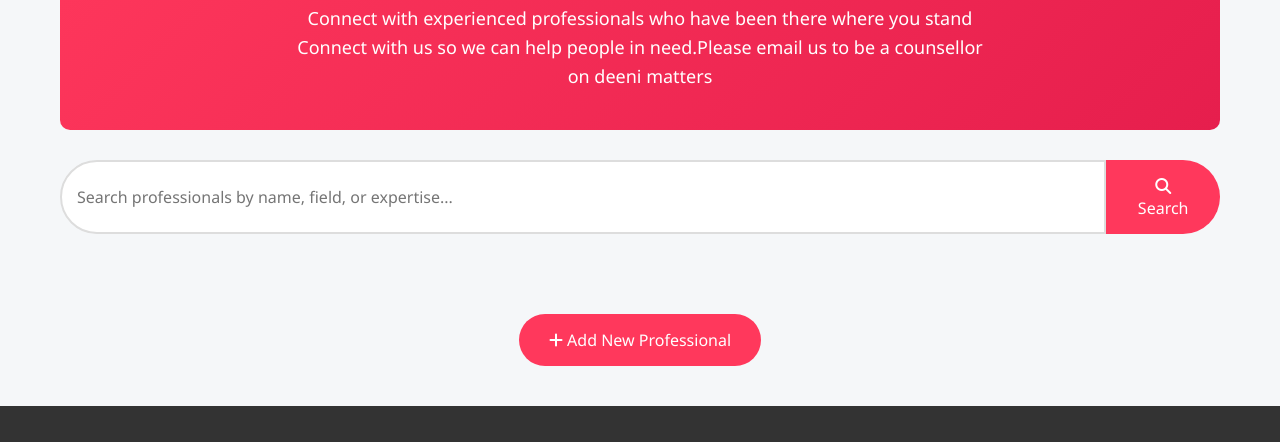
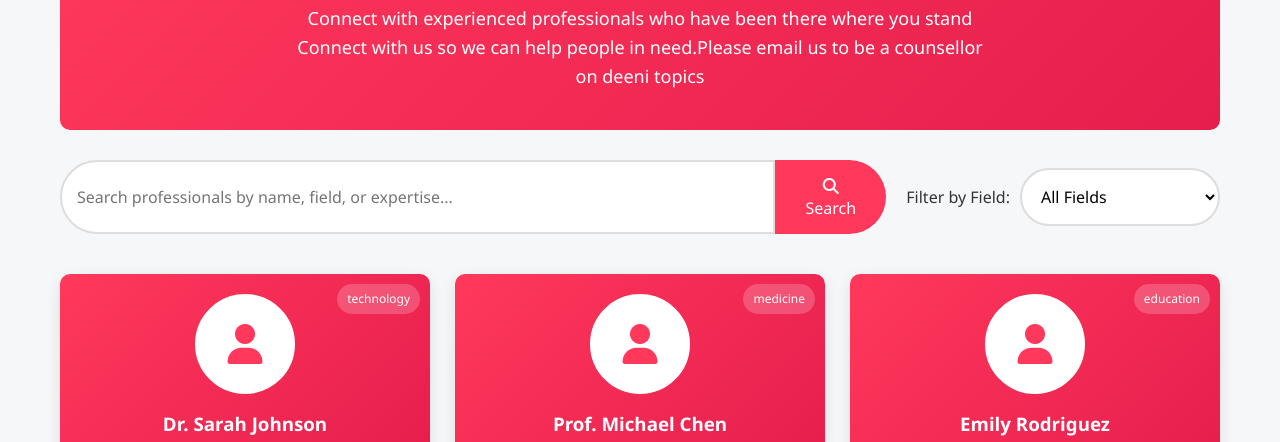
Before and after one commit to SHSSS-org/deen_help, a plain HTML site: page index.html in a window 1280 px wide. Shown: the part 207-649 px from the top of the page. Drawn offline with Linux system fonts and the light colour scheme.

Commit message:
Update index.html

```diff
--- a/index.html
+++ b/index.html
@@ -530,7 +530,7 @@
         <section class="page-header">
             <h2>Deen Help[alpha 1.1]</h2>
             <p>Connect with experienced professionals who have been there where you stand</p>
-            <p>Connect with us so we can help people in need.Please email us to be a counsellor on deeni matters</p>
+            <p>Connect with us so we can help people in need.Please email us to be a counsellor on deeni topics</p>
         </section>
 
         <!-- Search and Filter Section -->
@@ -540,7 +540,20 @@
                 <button id="search-button"><i class="fas fa-search"></i> Search</button>
             </div>
 
-
+            <div class="category-filter">
+                <label for="category-select">Filter by Field:</label>
+                <select id="category-select">
+                    <option value="all">All Fields</option>
+                    <option value="technology">Technology</option>
+                    <option value="medicine">Medicine</option>
+                    <option value="education">Education</option>
+                    <option value="business">Business</option>
+                    <option value="engineering">Engineering</option>
+                    <option value="law">Law</option>
+                    <option value="arts">Arts</option>
+                    <option value="science">Science</option>
+                </select>
+            </div>
         </div>
 
         <!-- Professionals Grid -->
@@ -614,6 +627,20 @@
                         <input type="password" id="admin">
                         If the code is wrong the website will display the added participant just for you and it will be cleared when page is refreshed
                     </div>
+                <div class="form-group">
+                    <label for="field">Field of Expertise *</label>
+                    <select id="field" required>
+                        <option value="">Select a field</option>
+                        <option value="technology">Technology</option>
+                        <option value="medicine">Medicine</option>
+                        <option value="education">Education</option>
+                        <option value="business">Business</option>
+                        <option value="engineering">Engineering</option>
+                        <option value="law">Law</option>
+                        <option value="arts">Arts</option>
+                        <option value="science">Science</option>
+                    </select>
+                </div>
 
                 <div class="form-group">
                     <label for="about">About/Description *</label>
```
